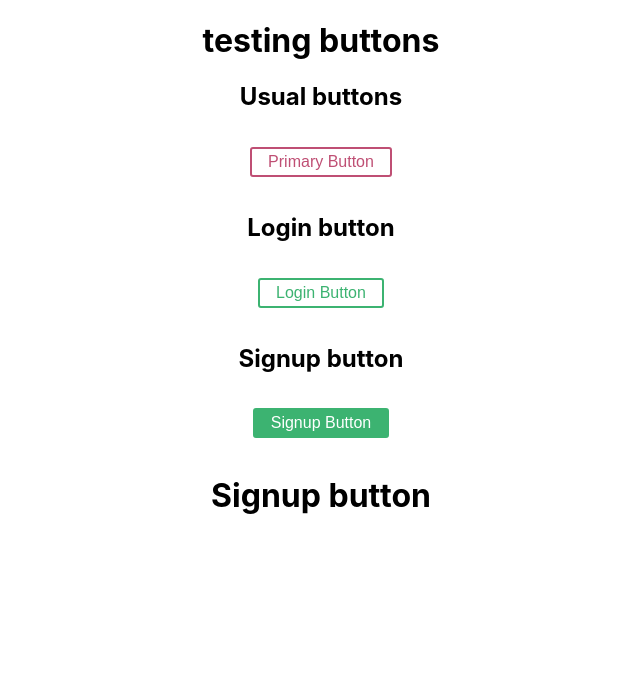
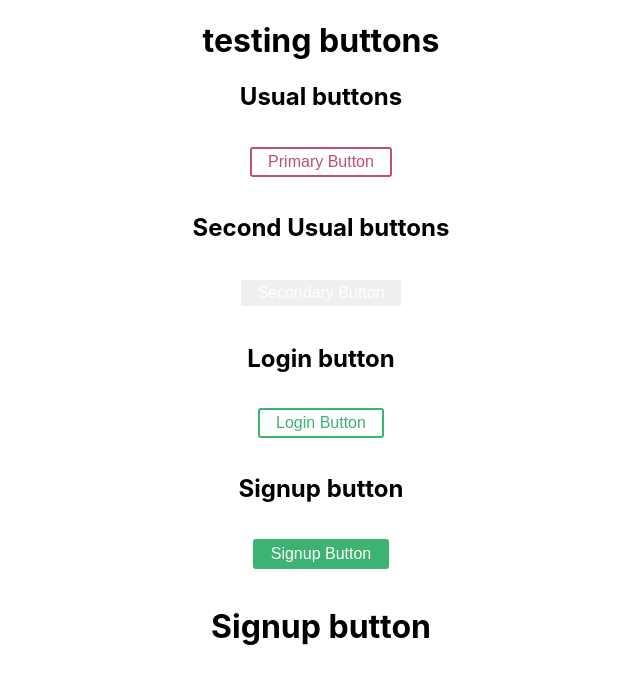
Before and after one commit to Heshan-kavi/dotnet-api-react-app, a React (Create React App) app: page / in a window 1280 px wide. Shown: the top 684 px of the page, without its empty margins (319-959 px from the left). Built offline with nearby package versions, Linux system fonts and the light colour scheme.

Commit message:
implemented the secondary button

```diff
--- a/src/App.js
+++ b/src/App.js
@@ -1,5 +1,5 @@
 import './App.css';
-import {Button, LoginButton, SignupButton} from './Shared/Components/Buttons';
+import {PrimaryButton, SecondaryButton, LoginButton, SignupButton} from './Shared/Components/Buttons';
 
 function App() {
   return (
@@ -10,7 +10,11 @@ function App() {
       <h2>
         Usual buttons
       </h2>
-      <Button>Primary Button</Button>
+      <PrimaryButton>Primary Button</PrimaryButton>
+      <h2>
+        Second Usual buttons
+      </h2>
+      <SecondaryButton>Secondary Button</SecondaryButton>
       <h2>
         Login button
       </h2>
--- a/src/Shared/Components/Buttons.js
+++ b/src/Shared/Components/Buttons.js
@@ -1,6 +1,6 @@
 import { styled } from "styled-components";
 
-export const Button = styled.button`
+export const PrimaryButton = styled.button`
     color: #BF4F74;
     font-size: 1em;
     margin: 1em;
@@ -10,13 +10,23 @@ export const Button = styled.button`
     background: white;
 `;
 
-export const LoginButton = styled(Button)`
+export const SecondaryButton = styled.button`
+    color: white;
+    font-size: 1em;
+    margin: 1em;
+    padding: 0.25em 1em;
+    border: 2px solid white;
+    border-radius: 3px;
+    background: BF4F74;
+`;
+
+export const LoginButton = styled(PrimaryButton)`
     color: mediumseagreen;
     border: 2px solid mediumseagreen;
     background: white;
 `;
 
-export const SignupButton = styled(Button)`
+export const SignupButton = styled(PrimaryButton)`
     color: white;
     border: 2px solid mediumseagreen;
     background: mediumseagreen;
```
